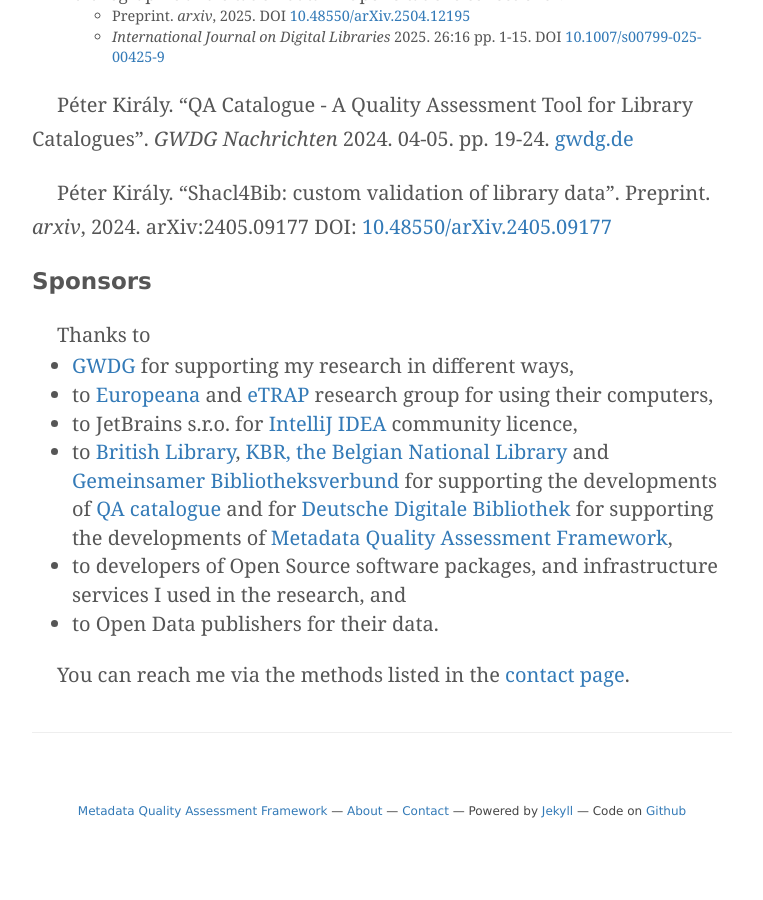
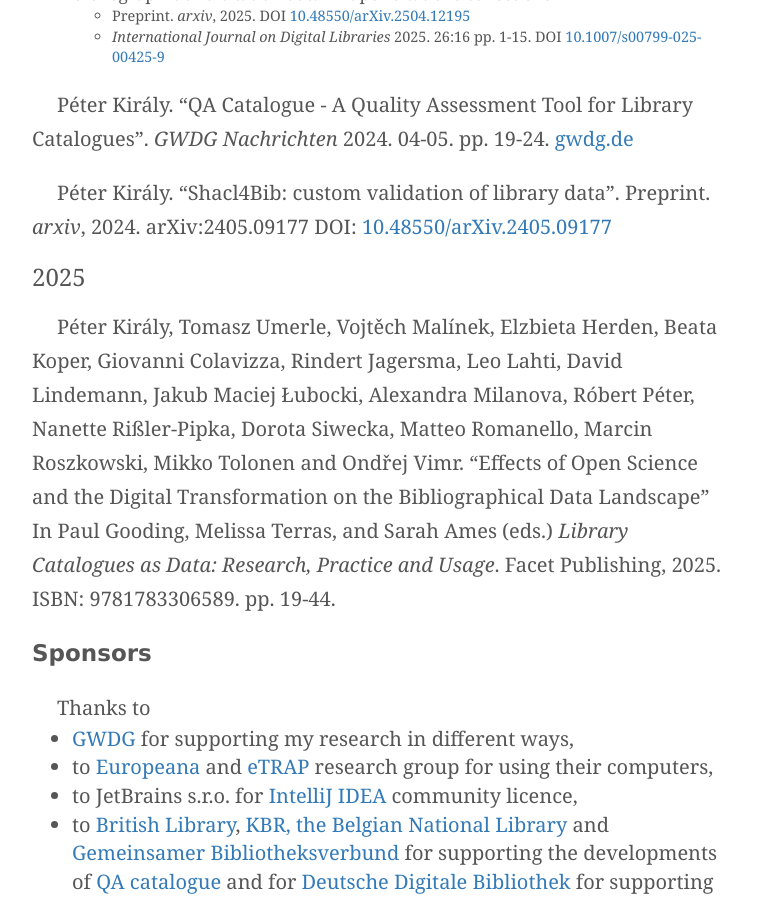
Before and after one commit to pkiraly/pkiraly.github.io, a Jekyll site: the page built from about.md, in a window 1280 px wide and 900 px high, scrolled down 21170 px. Shown: the whole window, without its empty margins (258-1021 px from the left). Built offline with Jekyll 4.4.1, drawn with Linux system fonts in a browser that asks for light colours; nearby versions of some CDN libraries; some web fonts are replaced; comment, search, counter and statistics services are not loaded; before the commit the page ends 22010 px from its top, so only the background shows below that.

Commit message:
Library Catalogues as Data

```diff
--- a/about.md
+++ b/about.md
@@ -291,6 +291,11 @@
 
 Péter Király. "Shacl4Bib: custom validation of library data". Preprint. _arxiv_, 2024. arXiv:2405.09177 DOI: [10.48550/arXiv.2405.09177](https://doi.org/10.48550/arXiv.2405.09177)
 
+### 2025
+
+Péter Király, Tomasz Umerle, Vojtěch Malínek, Elzbieta Herden, Beata Koper, Giovanni Colavizza, Rindert Jagersma, Leo Lahti, David Lindemann, Jakub Maciej Łubocki, Alexandra Milanova, Róbert Péter, Nanette Rißler-Pipka, Dorota Siwecka, Matteo Romanello, Marcin Roszkowski, Mikko Tolonen and Ondřej Vimr. "Effects of Open Science and the Digital Transformation on the Bibliographical Data Landscape" In Paul Gooding, Melissa Terras, and Sarah Ames (eds.) _Library Catalogues as Data: Research, Practice and Usage_. Facet Publishing, 2025. ISBN: 9781783306589. pp. 19-44.
+
+
 <!-- span id="badgeCont105"><script type="text/javascript" src="https://publons.com/mashlets?el=badgeCont105&rid=AAW-9289-2021"></script></span -->
 
 
```
